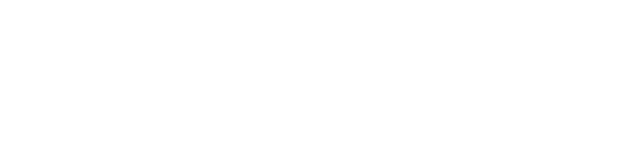
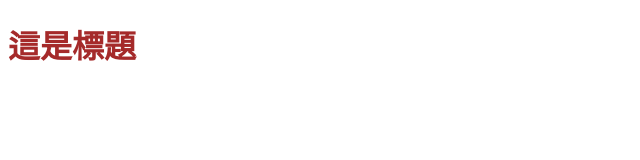
Before and after one commit to k8cchaha/github-0323, a plain HTML site: page index.html in a window 1280 px wide. Shown: the whole page, without its empty margins (0-640 px from the left). Drawn offline with Linux system fonts and the light colour scheme.

Commit message:
add h1 tag

```diff
--- a/css/all.css
+++ b/css/all.css
@@ -1,3 +1,6 @@
 body {
   color: blueviolet;
 }
+h1 {
+  color: brown;
+}
--- a/index.html
+++ b/index.html
@@ -7,5 +7,7 @@
     <title>Document</title>
     <link rel="stylesheet" href="css/all.css" />
   </head>
-  <body></body>
+  <body>
+    <h1>這是標題</h1>
+  </body>
 </html>
```
